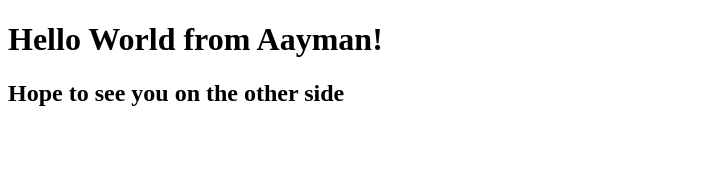
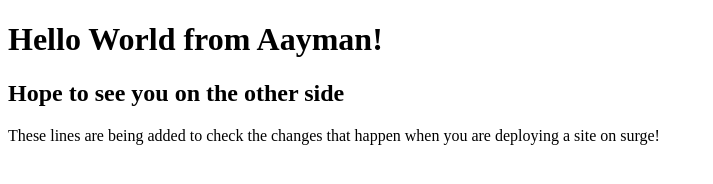
Before and after one commit to Aayman-star/DeskRepo, a plain HTML site: page index.html in a window 1280 px wide. Shown: the whole page, without its empty margins (0-713 px from the left). Drawn offline with Linux system fonts and the light colour scheme.

Commit message:
adding a paragraph
paragraph

```diff
--- a/index.html
+++ b/index.html
@@ -8,5 +8,8 @@
 <body>
     <h1>Hello World from Aayman!</h1>
     <h2>Hope to see you on the other side</h2>
+    <p>These lines are being added to check the changes
+        that happen when you are deploying a site on surge!
+    </p>
 </body>
 </html>
```
